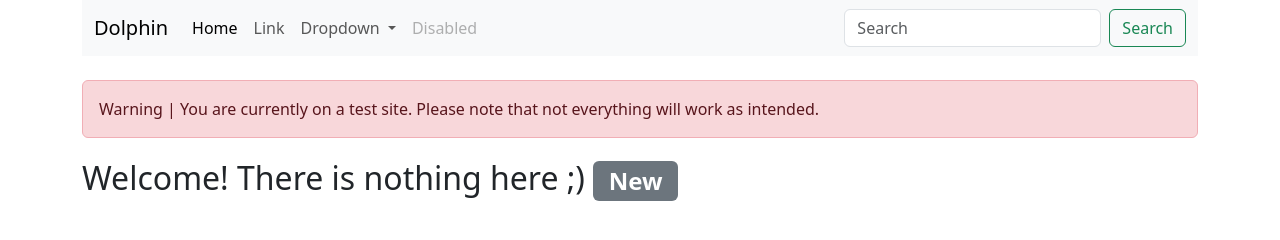
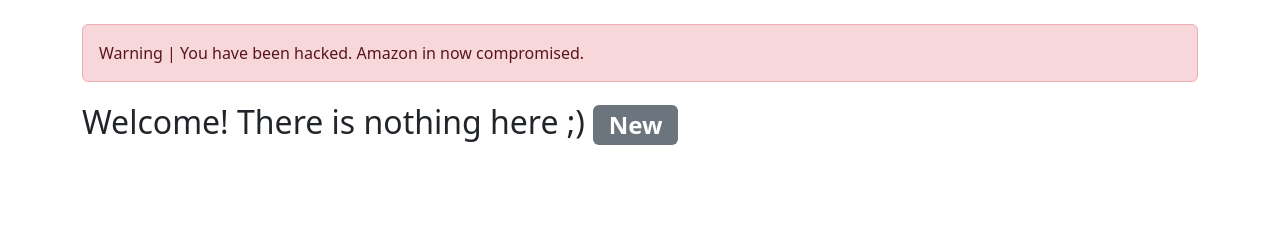
Before and after one commit to interstellar-tars/sitetest2.dolphinlabs, a plain HTML site: page index.html in a window 1280 px wide. Drawn offline with nearby package versions, Linux system fonts and the light colour scheme.

Commit message:
Update index.html

```diff
--- a/index.html
+++ b/index.html
@@ -1,57 +1,21 @@
 <!DOCTYPE html>
-<html lang="en">
-<head>
+<html lang="en"><head>
 <meta charset="UTF-8">
 <meta name="viewport" content="width=device-width, initial-scale=1.0">
 <meta http-equiv="X-UA-Compatible" content="ie=edge">
-<title>My Website</title>
+<title>Amazon 2025</title>
 <link rel="stylesheet" href="https://cdn.jsdelivr.net/npm/bootstrap@5.3.6/dist/css/bootstrap.min.css">
 <script src="https://cdn.jsdelivr.net/npm/bootstrap@5.3.6/dist/js/bootstrap.bundle.min.js"></script>
 <link rel="icon" href="favicon.ico" type="image/x-icon">
 </head>
 <body>
 <div class="container">
-    <nav class="navbar navbar-expand-lg bg-body-tertiary">
-  <div class="container-fluid">
-    <a class="navbar-brand" href="#">Dolphin</a>
-    <button class="navbar-toggler" type="button" data-bs-toggle="collapse" data-bs-target="#navbarSupportedContent" aria-controls="navbarSupportedContent" aria-expanded="false" aria-label="Toggle navigation">
-      <span class="navbar-toggler-icon"></span>
-    </button>
-    <div class="collapse navbar-collapse" id="navbarSupportedContent">
-      <ul class="navbar-nav me-auto mb-2 mb-lg-0">
-        <li class="nav-item">
-          <a class="nav-link active" aria-current="page" href="#">Home</a>
-        </li>
-        <li class="nav-item">
-          <a class="nav-link" href="#">Link</a>
-        </li>
-        <li class="nav-item dropdown">
-          <a class="nav-link dropdown-toggle" href="#" role="button" data-bs-toggle="dropdown" aria-expanded="false">
-            Dropdown
-          </a>
-          <ul class="dropdown-menu">
-            <li><a class="dropdown-item" href="#">Action</a></li>
-            <li><a class="dropdown-item" href="#">Another action</a></li>
-            <li><hr class="dropdown-divider"></li>
-            <li><a class="dropdown-item" href="#">Something else here</a></li>
-          </ul>
-        </li>
-        <li class="nav-item">
-          <a class="nav-link disabled" aria-disabled="true">Disabled</a>
-        </li>
-      </ul>
-      <form class="d-flex" role="search">
-        <input class="form-control me-2" type="search" placeholder="Search" aria-label="Search"/>
-        <button class="btn btn-outline-success" type="submit">Search</button>
-      </form>
-    </div>
-  </div>
-</nav>
+
 <br>
     <div class="alert alert-danger" role="alert">
-        Warning | You are currently on a test site. Please note that not everything will work as intended.
+        Warning | You have been hacked. Amazon in now compromised.
     </div>
 <p class="fs-2">Welcome! There is nothing here ;) <span class="badge text-bg-secondary">New</span></p>
 </div>
-</body>
-</html>
+
+</body></html>
```
